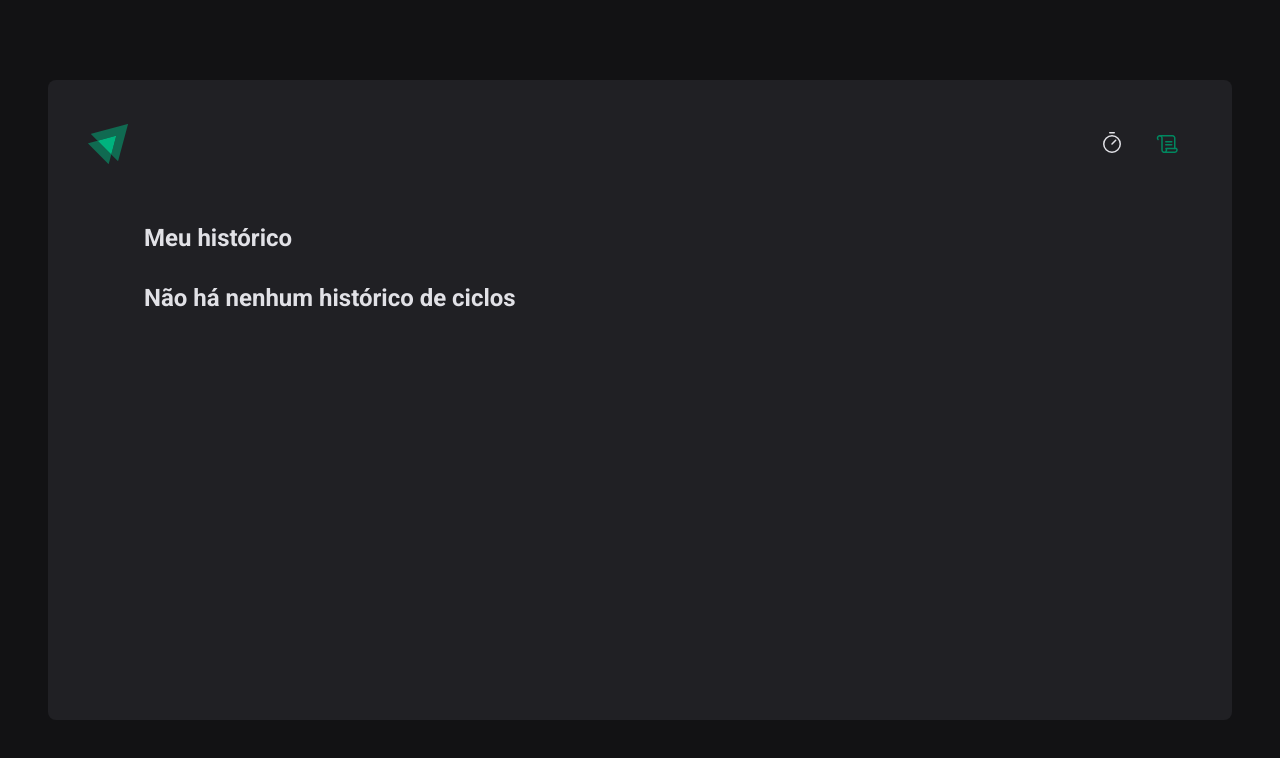
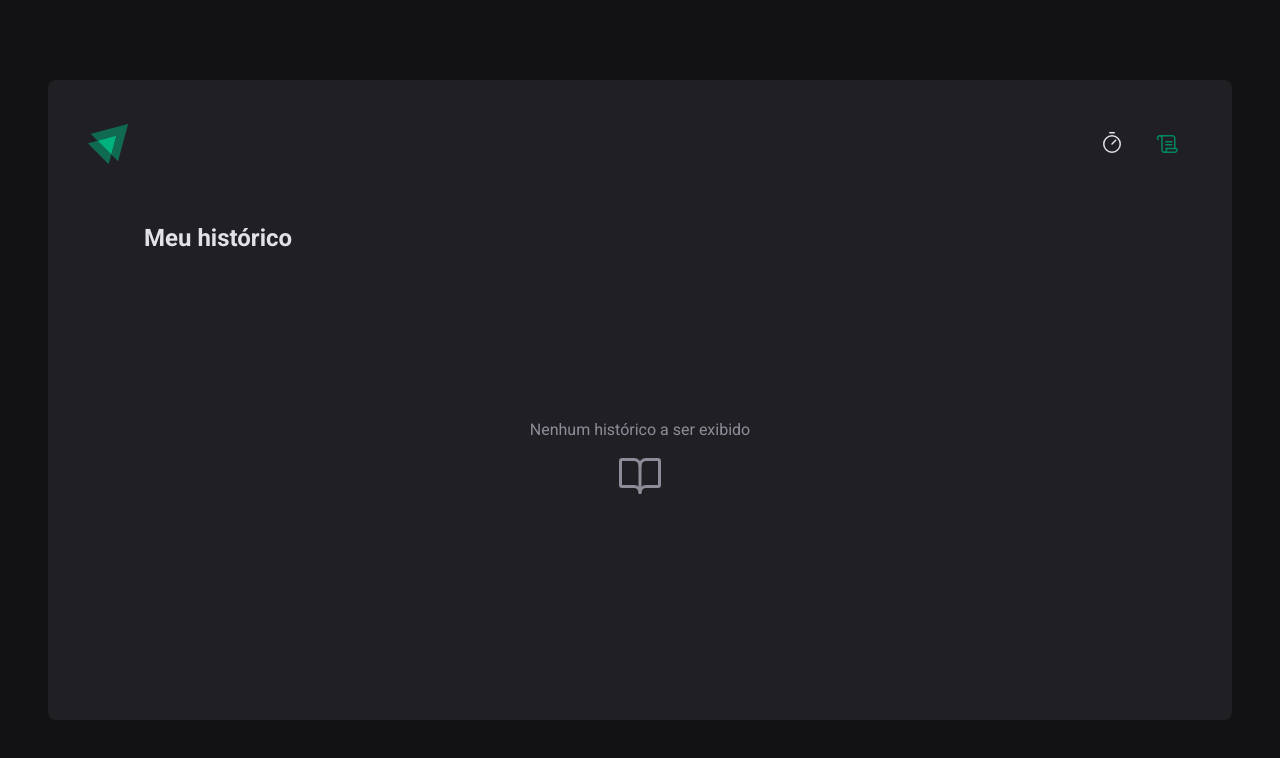
Before and after one commit to ngustavo80/ignite-timer, a React (Vite) app: page /history in a window 1280 px wide. Shown: the top 758 px of the page. Built offline with nearby package versions, Linux system fonts and the light colour scheme.

Commit message:
History page with empty history CSS

```diff
--- a/src/contexts/CyclesContext.tsx
+++ b/src/contexts/CyclesContext.tsx
@@ -55,7 +55,7 @@ export function CyclesContextProvider({
   useEffect(() => {
     const cycleStateAsJSON = JSON.stringify(cyclesState)
 
-    localStorage.setItem('@ignite-timer:cycle-state-1.0.0', cycleStateAsJSON)
+    localStorage.setItem('@ignite-timer:0cycle-state-1.0.0', cycleStateAsJSON)
   }, [cyclesState])
 
   const { cycles, activeCycleId } = cyclesState
--- a/src/pages/History/index.tsx
+++ b/src/pages/History/index.tsx
@@ -4,7 +4,8 @@ import { ptBR } from 'date-fns/locale'
 
 import { CyclesContext } from '../../contexts/CyclesContext'
 
-import { HistoryContainer, HistoryList, Status } from './styles'
+import { EmptyHistory, HistoryContainer, HistoryList, Status } from './styles'
+import { BookOpen } from 'phosphor-react'
 
 export function History() {
   const { cycles } = useContext(CyclesContext)
@@ -15,7 +16,12 @@ export function History() {
 
       <HistoryList>
         {cycles.length <= 0 ? (
-          <h1>Não há nenhum histórico de ciclos</h1>
+          <EmptyHistory>
+            <div>
+              <span>Nenhum histórico a ser exibido</span>
+              <BookOpen size={48} />
+            </div>
+          </EmptyHistory>
         ) : (
           <table>
             <thead>
--- a/src/pages/History/styles.ts
+++ b/src/pages/History/styles.ts
@@ -84,3 +84,25 @@ export const Status = styled.span<StatusProps>`
       props.theme[STATUS_COLORS[props.statusColor]]};
   }
 `
+
+export const EmptyHistory = styled.div`
+  height: 100%;
+  display: flex;
+  align-items: center;
+  justify-content: center;
+
+  div {
+    display: flex;
+    flex-direction: column;
+    align-items: center;
+
+    span {
+      color: ${(props) => props.theme['gray-400']};
+      line-height: 2.4;
+    }
+
+    svg {
+      color: ${(props) => props.theme['gray-400']};
+    }
+  }
+`
```
